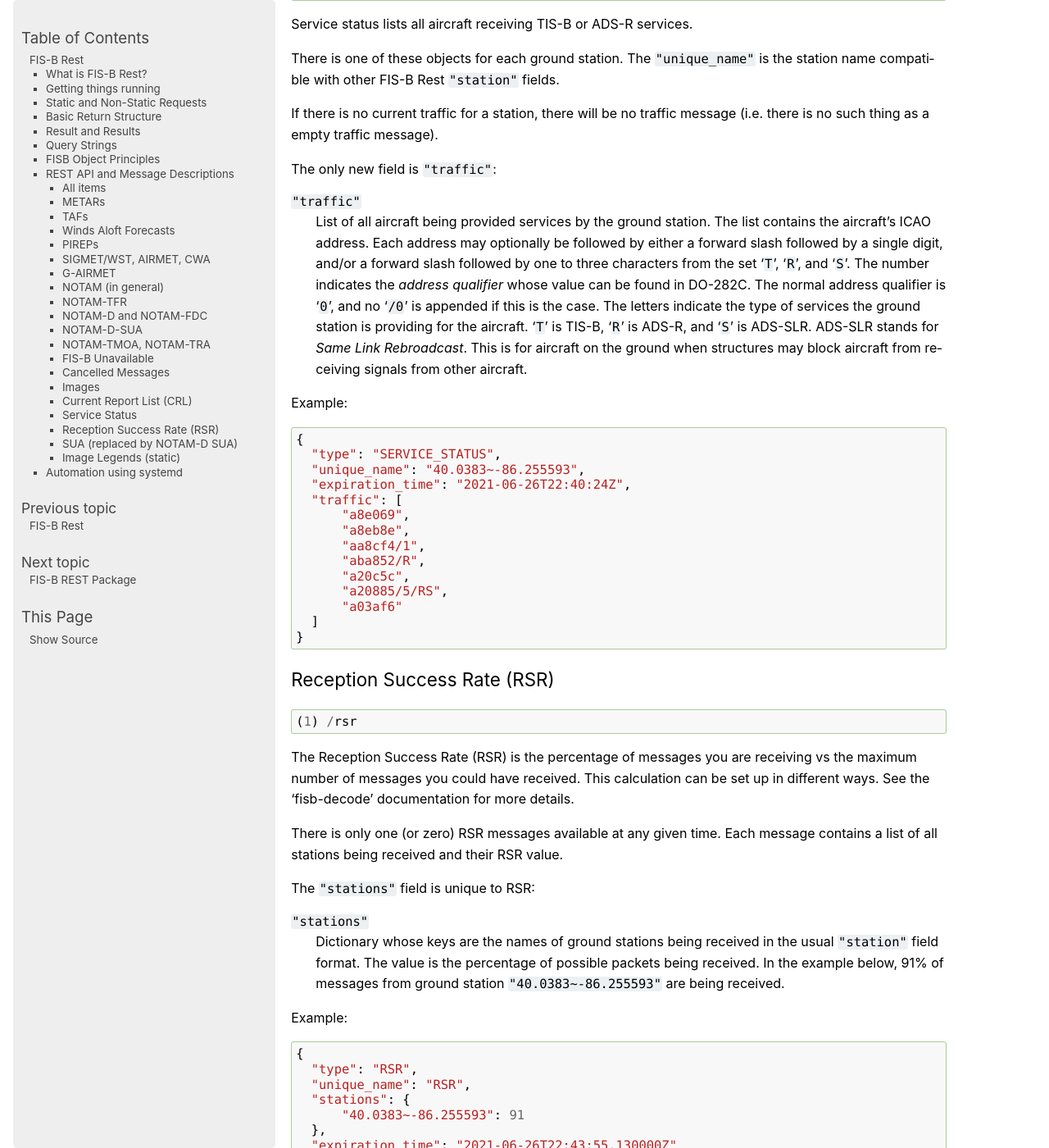
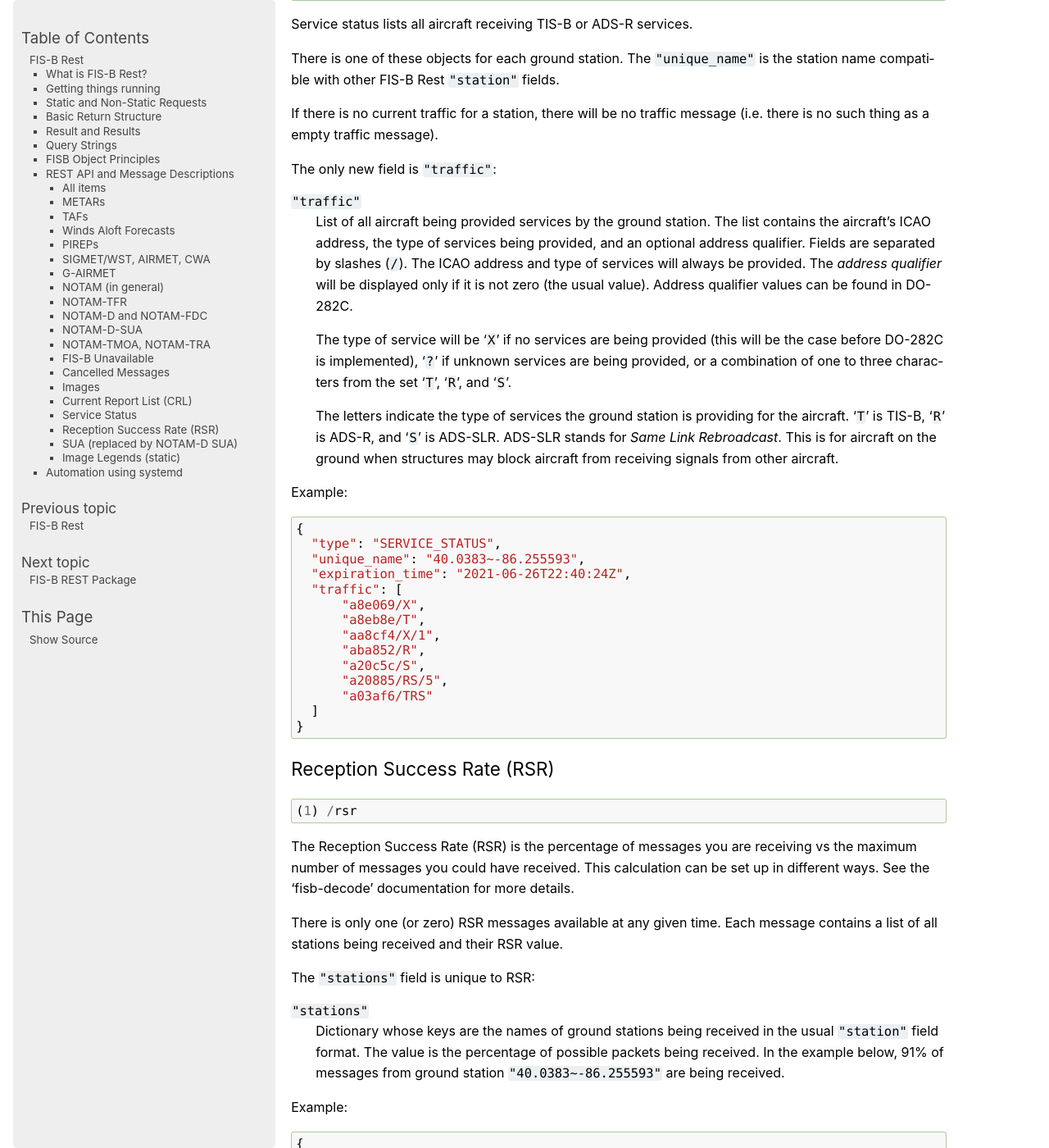
Before and after one commit to rand-projects/fisb-rest, a Sphinx documentation site: the page built from docs/source/document.rst, in a window 1280 px wide and 1400 px high, scrolled down 38011 px. Shown: the whole window at 82% size. Built offline with Sphinx 7.4.7, drawn with Linux system fonts in a browser that asks for light colours.

Commit message:
Changed documentation for service status message.

```diff
--- a/docs/source/document.rst
+++ b/docs/source/document.rst
@@ -2021,13 +2021,18 @@ The only new field is ``"traffic"``:
 
 ``"traffic"``
   List of all aircraft being provided services by the ground
-  station. The list contains the aircraft's ICAO address.
-  Each address may optionally be followed by either a forward
-  slash followed by a single digit, and/or a forward slash followed
-  by one to three characters from the set '``T``', '``R``', and '``S``'.
-  The number indicates the *address qualifier* whose value can be found
-  in DO-282C. The normal address qualifier is '``0``', and no '``/0``'
-  is appended if this is the case.
+  station. The list contains the aircraft's ICAO address, the type of
+  services being provided, and an optional address qualifier.
+  Fields are separated by slashes (``/``). The ICAO address and type
+  of services will always be provided. The *address qualifier* will
+  be displayed only if it is not zero (the usual value). Address
+  qualifier values can be found in DO-282C.
+
+  The type of service will be '``X``' if no services are being provided
+  (this will be the case before DO-282C is implemented), '``?``' if
+  unknown services are being provided, or a combination of
+  one to three characters from the set '``T``', '``R``', and '``S``'.
+
   The letters indicate the type of services the ground station
   is providing for the aircraft. '``T``' is TIS-B, '``R``' is ADS-R, and
   '``S``' is ADS-SLR. ADS-SLR stands for *Same Link Rebroadcast*. This is for
@@ -2041,13 +2046,13 @@ Example: ::
     "unique_name": "40.0383~-86.255593",
     "expiration_time": "2021-06-26T22:40:24Z",
     "traffic": [
-        "a8e069",
-        "a8eb8e",
-        "aa8cf4/1",
+        "a8e069/X",
+        "a8eb8e/T",
+        "aa8cf4/X/1",
         "aba852/R",
-        "a20c5c",
-        "a20885/5/RS",
-        "a03af6"
+        "a20c5c/S",
+        "a20885/RS/5",
+        "a03af6/TRS"
     ]
   }
 
```
Also changed, not shown: 1 other file.
